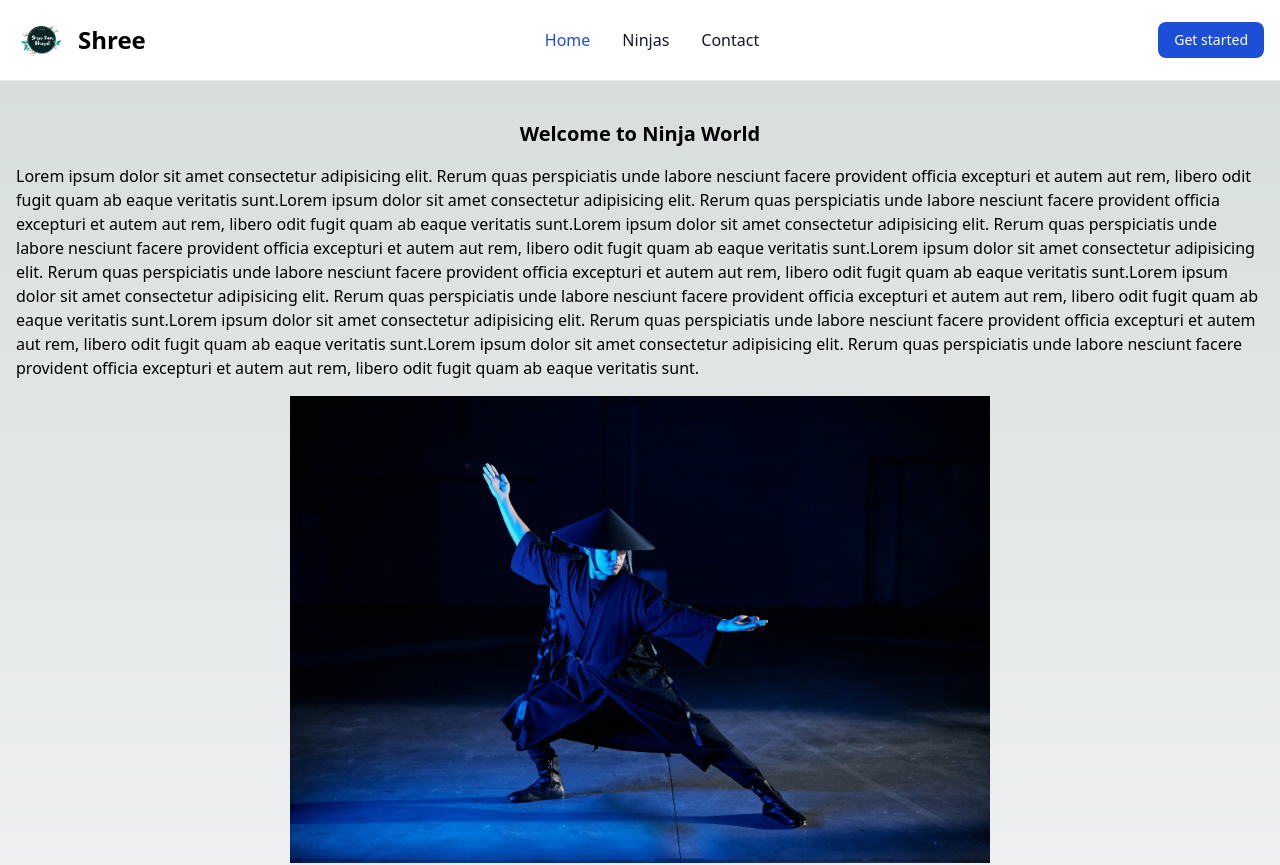
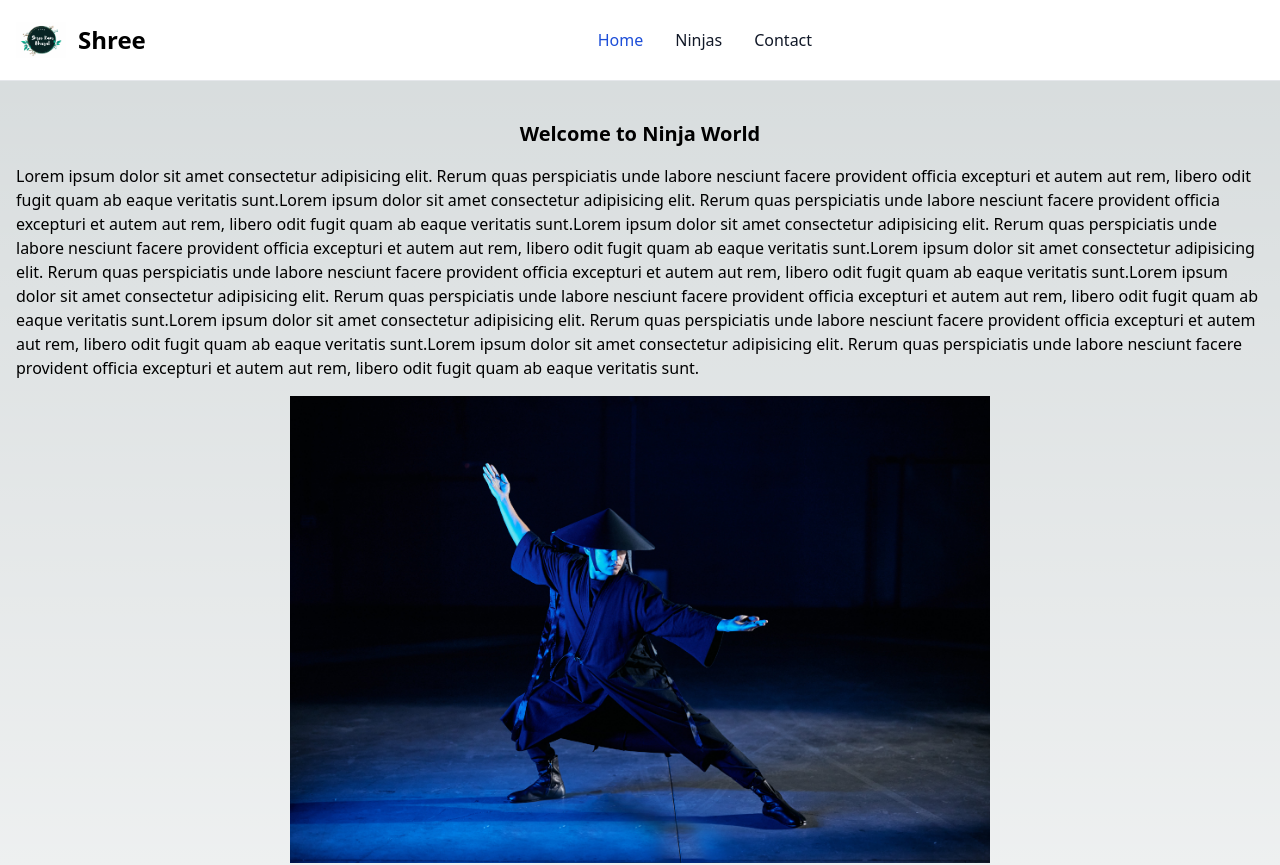
Before and after one commit to shree0007/nextjs_pageRouter_practice, a Next.js app: page / in a window 1280 px wide. Shown: the top 865 px of the page. Built offline with nearby package versions, Linux system fonts and the light colour scheme.

Commit message:
updated Navbar

```diff
--- a/components/Navbar.tsx
+++ b/components/Navbar.tsx
@@ -12,7 +12,6 @@
                 </a>
 
                 <div className="flex md:order-2">
-                    <button type="button" className="text-white bg-blue-700 hover:bg-blue-800 focus:ring-4 focus:outline-none focus:ring-blue-300 font-medium rounded-lg text-sm px-4 py-2 text-center mr-3 md:mr-0 dark:bg-blue-600 dark:hover:bg-blue-700 dark:focus:ring-blue-800">Get started</button>
                     <button data-collapse-toggle="navbar-sticky" type="button" className="inline-flex items-center p-2 w-10 h-10 justify-center text-sm text-gray-500 rounded-lg md:hidden hover:bg-gray-100 focus:outline-none focus:ring-2 focus:ring-gray-200 dark:text-gray-400 dark:hover:bg-gray-700 dark:focus:ring-gray-600" aria-controls="navbar-sticky" aria-expanded="false">
                         <span className="sr-only">Open main menu</span>
                         <svg className="w-5 h-5" aria-hidden="true" xmlns="http://www.w3.org/2000/svg" fill="none" viewBox="0 0 17 14">
```
